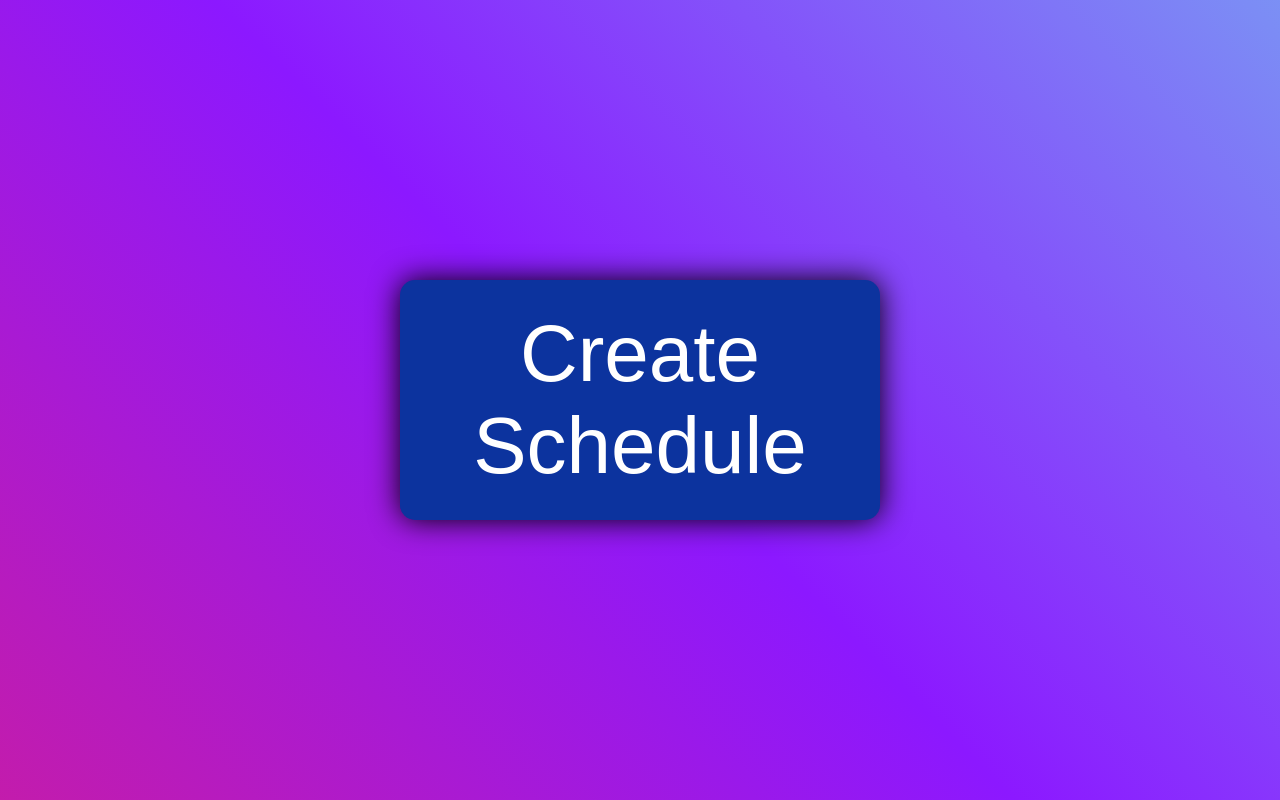
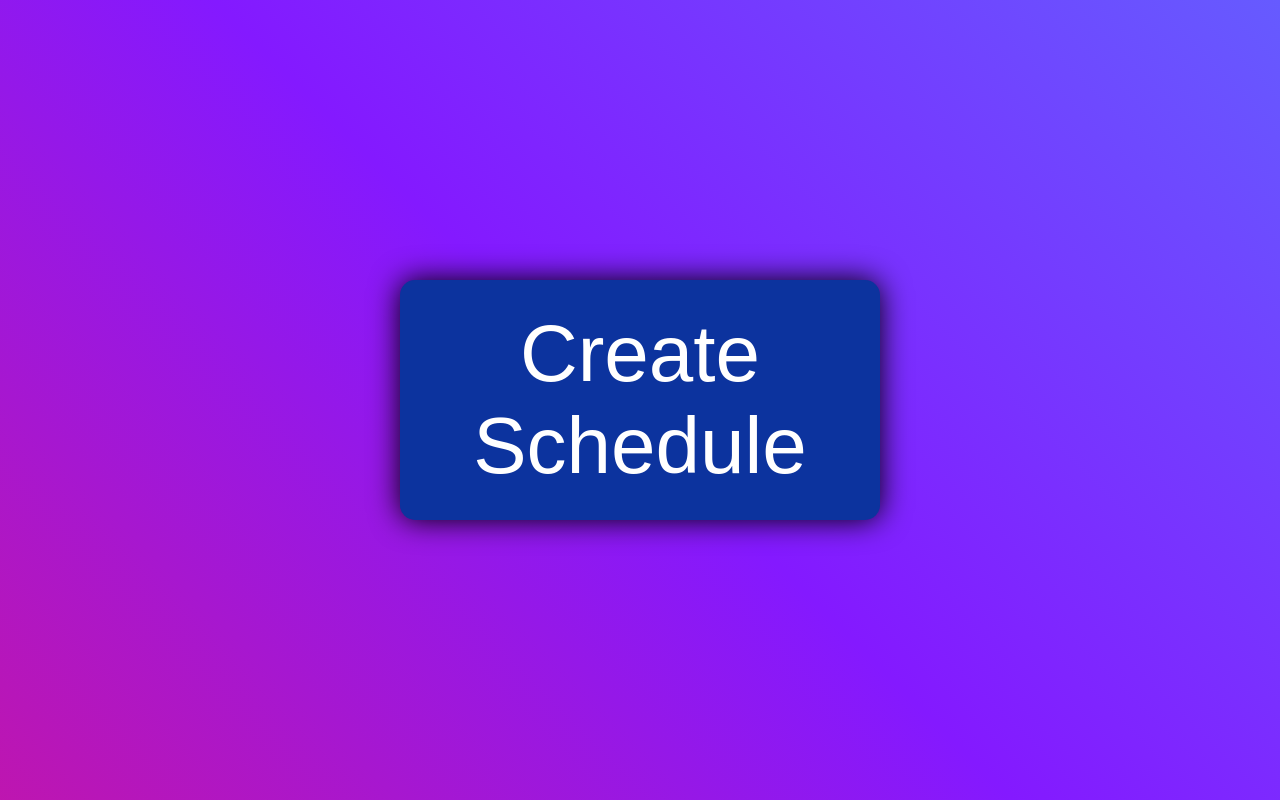
Before and after one commit to nnhsse202223/scheduling-app, a plain HTML site: page StylizedWebsite.html in a window 1280 px wide. Drawn offline with Linux system fonts and the light colour scheme.

Commit message:
Update Cool.css

```diff
--- a/Cool.css
+++ b/Cool.css
@@ -1,5 +1,5 @@
 body {
-  background: linear-gradient(45deg, rgb(255, 166, 33) 0%, rgba(255,32,81,1) 33%, rgba(140,24,255,1) 67%, rgb(108, 255, 235) 100%);
+  background: linear-gradient(45deg, rgb(255, 166, 33) 0%, rgb(253, 18, 89) 33%, rgb(132, 25, 255) 67%, rgb(74, 152, 255) 100%);
   background-size: 300% 300%;
   animation: gradient 15s ease infinite;
 }
```
